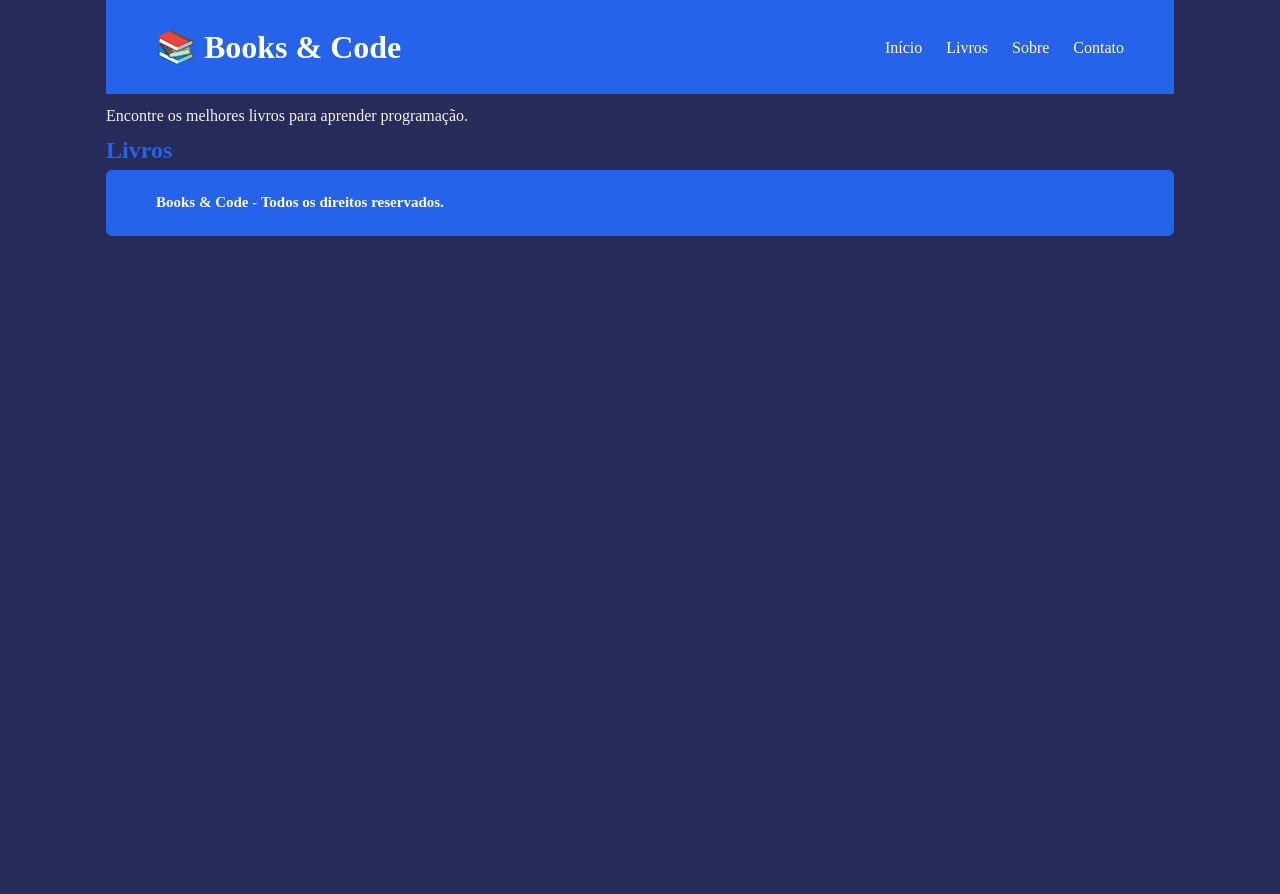
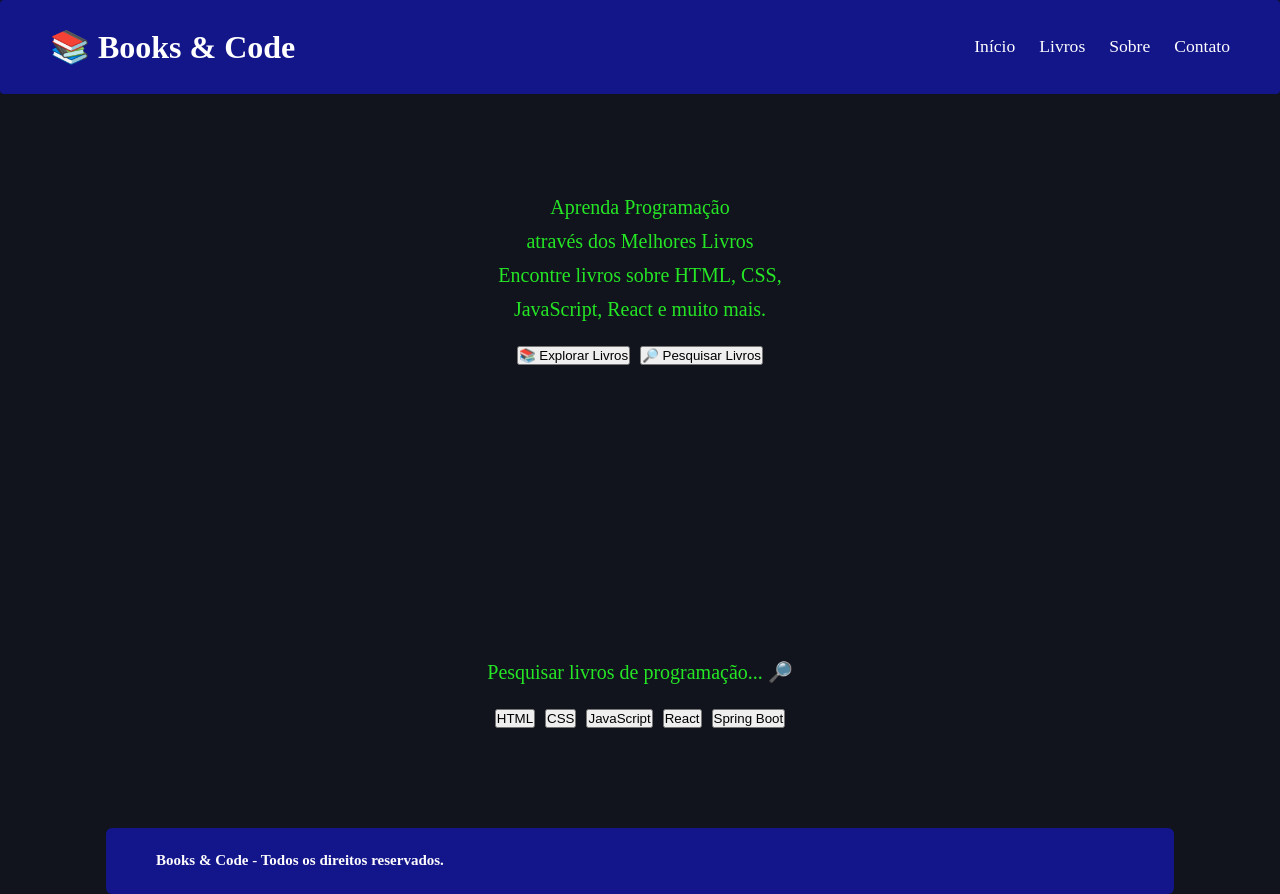
Before and after one commit to lucianosdev/landing-page-api, a plain HTML site: page index.html in a window 1280 px wide. Before the commit the page ends 800 px from the top, so only its background shows below. Drawn offline with Linux system fonts and the light colour scheme.

Commit message:
Atualização da seção hero e criação da seção Livros

```diff
--- a/scripts/components/books-section.js
+++ b/scripts/components/books-section.js
@@ -2,7 +2,19 @@ class BooksSection extends HTMLElement {
     connectedCallback() {
         this.innerHTML = `
             <section id="livros" class="books">
-                <h2>Livros</h2>
+             <p class="p-books">
+                Pesquisar livros de programação...
+                 🔎
+             </p>
+
+             <div class="btn-books">
+                <button>HTML</button>
+                <button>CSS</button>
+                <button>JavaScript</button>
+                <button>React</button>
+                <button>Spring Boot</button>
+
+            </div>
             </section>
         `;
     }
--- a/scripts/components/hero-section.js
+++ b/scripts/components/hero-section.js
@@ -4,9 +4,21 @@ class HeroSection extends HTMLElement {
 
     `
     <section id="inicio" class="hero">
+
     <p class="slogan">
-        Encontre os melhores livros para aprender programação.
+
+           Aprenda Programação<br/>
+        através dos Melhores Livros<br/>
+
+         Encontre livros sobre HTML, CSS,<br/>
+         JavaScript, React e muito mais.
      </p>
+
+     <div class="btn-hero">
+        <button>📚 Explorar Livros</button>
+        <button>🔎 Pesquisar Livros</button>
+
+     </div>
 
     </section>
      `
--- a/styles/base/variables.css
+++ b/styles/base/variables.css
@@ -1,7 +1,7 @@
 :root {
     --cor-hero: #f3f4f6;
-    --cor-texto: #2563eb;
-    --cor-fundo: #262b5a;
+    --cor-texto: #1518caa1;
+    --cor-fundo: #11131d;
     --cor-footer: #fffdfd;
 
     --fonte-corpo: 'Times New Roman', Times, serif;
--- a/styles/layout/books.css
+++ b/styles/layout/books.css
@@ -0,0 +1,22 @@
+.books{
+    padding: 80px 20px;
+    scroll-margin-top: 90px; /*ou padding-top: 80px;*/
+
+}
+
+.p-books {
+    margin-top: 30px;
+    padding-top: 80px;
+    font-size: 1.25rem;
+    color: #25e625;
+    text-align: center;
+
+}
+
+.btn-books{
+    display: flex;
+    justify-content: center;
+    padding: 20px;
+    gap: 10px;
+    font-size: 20px;
+}
--- a/styles/layout/footer.css
+++ b/styles/layout/footer.css
@@ -6,6 +6,7 @@
     align-items: center;
     padding: 20px 50px;
     border-radius: 6px;
+
 }
 
 h5 {
--- a/styles/layout/header.css
+++ b/styles/layout/header.css
@@ -1,4 +1,13 @@
 .cabecalho {
+    position: fixed;
+    top: 0;
+    left: 0;
+
+    width: 100%;
+
+    z-index: 1000;
+
+
     background-color: var(--cor-texto);
     color: white;
 
@@ -7,6 +16,8 @@
     align-items: center;
 
     padding: 20px 50px;
+    border-radius: 4px;
+
 }
 
 .logo {
@@ -18,8 +29,10 @@ nav a {
     color: white;
     text-decoration: none;
     margin-left: 20px;
+    font-size: 1.1rem;
+
 }
 
 nav a:hover {
-    text-decoration: underline;
+   color: #25e625;
 }
--- a/styles/layout/hero.css
+++ b/styles/layout/hero.css
@@ -1,10 +1,21 @@
-/*.hero{
-    margin-top: ;
+.hero{
+    padding: 80px 20px;
 }
-*/
+
 
 .slogan {
-    margin-top: 8px;
-    font-size: 1rem;
-    color: var(--cor-hero);
+    margin-top: 30px;
+    padding-top: 80px;
+    font-size: 1.25rem;
+    color: #25e625;
+    text-align: center;
+
 }
+
+.btn-hero{
+    display: flex;
+    justify-content: center;
+    padding: 20px;
+    gap: 10px;
+    font-size: 20px;
+}
--- a/styles/main.css
+++ b/styles/main.css
@@ -3,3 +3,4 @@
 @import url("./layout/header.css");
 @import url("./layout/hero.css");
 @import url("./layout/footer.css");
+@import url("./layout/books.css");
```
